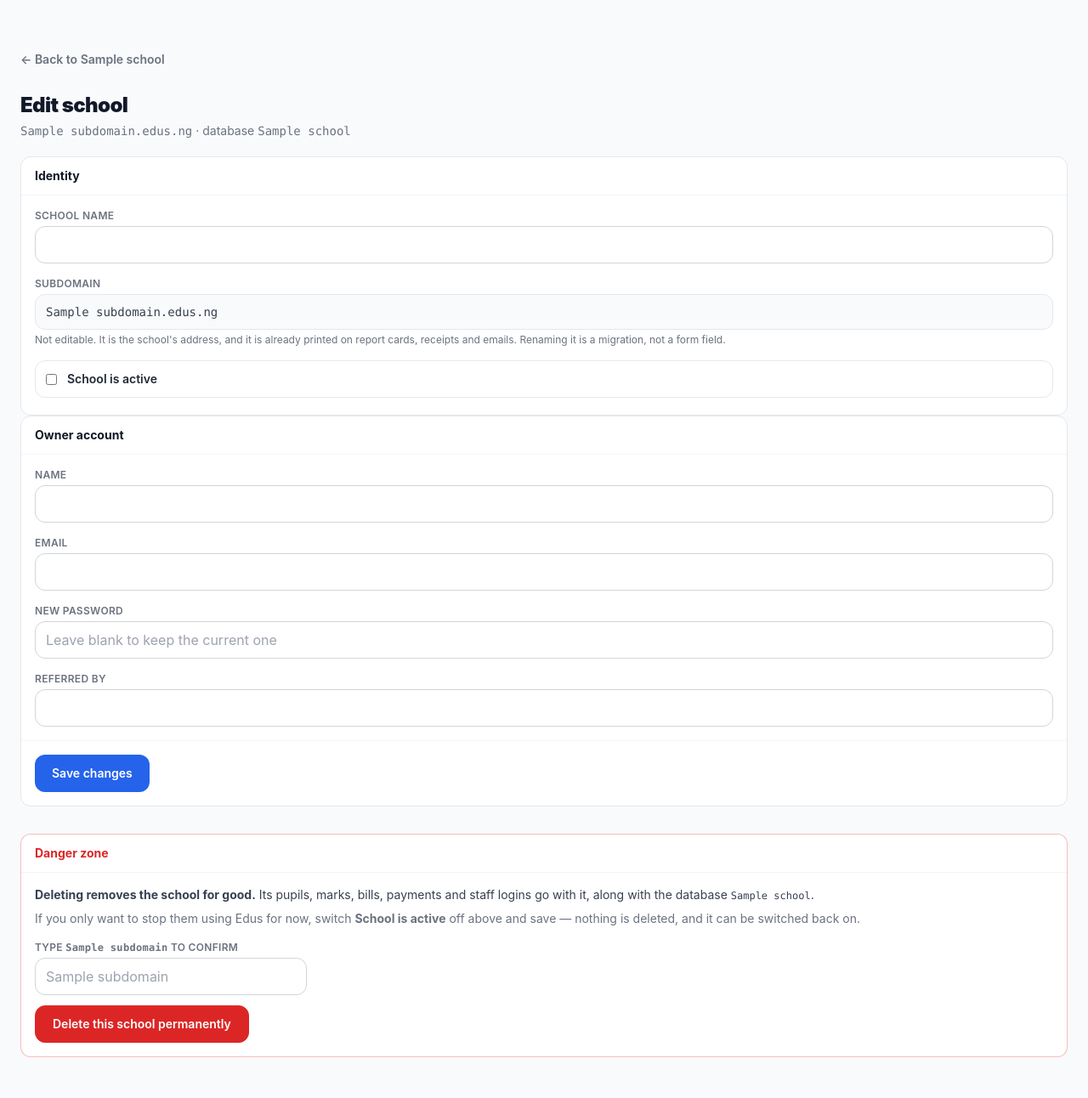
After one commit to pgcsc170531/symfony-docker-starter, a Symfony app: template templates/landlord/school/edit.html.twig in a window 1280 px wide. The commit adds this page. Shown: the whole page at 85% size. Run offline with Twig, Linux system fonts and the light colour scheme; the template is opened without the code that fills it: most values are stand-ins (such as "Sample title", 1, 10 or a date in 2020); form fields are guessed from the names that the template uses; some libraries are stand-ins or nearby versions.

Commit message:
Landlord: edit a school, and delete one
The Edit button on the schools list was href="#" and there was no edit route at
all, so it could only scroll to the top; there was no way to delete a school
either.

- /admin/school/{id}/edit with SchoolEditType: school name, active toggle, owner
  name/email, an optional new password (blank keeps the current one) and the
  referring agent. The subdomain is read-only on purpose — it is the tenant's
  address and is already printed on report cards, receipts and emails.
- Reachable from the list (card and table icon) and from the school profile.
- Delete is a POST with a CSRF token and a typed-subdomain confirmation. It
  removes the school and its subscription/wallet/credit/support/invite rows,
  then drops the tenant database; if the database user cannot drop it, the
  record is still deleted and the operator is told what is left behind rather
  than being told it worked.
- The edit screen offers deactivation as the reversible alternative.

```diff
--- /dev/null
+++ b/templates/landlord/school/edit.html.twig
@@ -0,0 +1,133 @@
+{% extends 'base.html.twig' %}
+
+{% block title %}Edit {{ school.name }}{% endblock %}
+
+{% block body %}
+<div class="px-4 py-4 sm:px-6 sm:py-6">
+
+    <a href="{{ path('landlord_school_show', {id: school.id}) }}"
+       class="mb-4 inline-flex min-h-[44px] items-center text-sm font-semibold text-ink-500 hover:text-ink-900">
+        &larr; Back to {{ school.name }}
+    </a>
+
+    <div class="mb-5">
+        <h1 class="text-xl font-black tracking-tight text-ink-900 sm:text-2xl">Edit school</h1>
+        <p class="mt-1 break-words text-sm text-ink-500">
+            <span class="font-mono">{{ school.subdomain }}.edus.ng</span>
+            · database <span class="font-mono">{{ school.databaseName }}</span>
+        </p>
+    </div>
+
+    {{ form_start(form, {attr: {class: 'space-y-4'}}) }}
+
+        {# ── Identity ──────────────────────────────────────────────────── #}
+        <div class="rounded-xl border border-ink-200 bg-white">
+            <div class="border-b border-ink-100 px-4 py-3">
+                <h2 class="text-sm font-bold text-ink-900">Identity</h2>
+            </div>
+            <div class="space-y-4 p-4">
+                <div>
+                    <label for="{{ form.name.vars.id }}" class="mb-1 block text-xs font-semibold uppercase tracking-wide text-ink-500">School name</label>
+                    {{ form_widget(form.name, {attr: {class: 'min-h-[44px] w-full rounded-lg border border-ink-300 px-3 text-base text-ink-900 focus:border-accent-500 focus:ring-accent-500'}}) }}
+                    {{ form_errors(form.name) }}
+                </div>
+
+                <div>
+                    <span class="mb-1 block text-xs font-semibold uppercase tracking-wide text-ink-500">Subdomain</span>
+                    <p class="rounded-lg border border-ink-200 bg-ink-50 px-3 py-2.5 font-mono text-sm text-ink-700">
+                        {{ school.subdomain }}.edus.ng
+                    </p>
+                    <p class="mt-1 text-xs text-ink-500">
+                        Not editable. It is the school's address, and it is already printed on report cards,
+                        receipts and emails. Renaming it is a migration, not a form field.
+                    </p>
+                </div>
+
+                <div>
+                    <label class="flex min-h-[44px] items-center gap-3 rounded-lg border border-ink-200 px-3 py-2">
+                        {{ form_widget(form.isActive, {attr: {class: 'h-5 w-5 rounded border-ink-300 text-accent-600 focus:ring-accent-500'}}) }}
+                        <span class="text-sm font-semibold text-ink-800">School is active</span>
+                    </label>
+                    <p class="mt-1 text-xs text-ink-500">{{ form.isActive.vars.help }}</p>
+                </div>
+            </div>
+        </div>
+
+        {# ── Owner account ─────────────────────────────────────────────── #}
+        <div class="rounded-xl border border-ink-200 bg-white">
+            <div class="border-b border-ink-100 px-4 py-3">
+                <h2 class="text-sm font-bold text-ink-900">Owner account</h2>
+            </div>
+            <div class="space-y-4 p-4">
+                <div>
+                    <label for="{{ form.principalName.vars.id }}" class="mb-1 block text-xs font-semibold uppercase tracking-wide text-ink-500">Name</label>
+                    {{ form_widget(form.principalName, {attr: {class: 'min-h-[44px] w-full rounded-lg border border-ink-300 px-3 text-base text-ink-900 focus:border-accent-500 focus:ring-accent-500'}}) }}
+                    {{ form_errors(form.principalName) }}
+                </div>
+                <div>
+                    <label for="{{ form.principalEmail.vars.id }}" class="mb-1 block text-xs font-semibold uppercase tracking-wide text-ink-500">Email</label>
+                    {{ form_widget(form.principalEmail, {attr: {class: 'min-h-[44px] w-full rounded-lg border border-ink-300 px-3 text-base text-ink-900 focus:border-accent-500 focus:ring-accent-500'}}) }}
+                    {% if form.principalEmail.vars.help %}<p class="mt-1 text-xs text-ink-500">{{ form.principalEmail.vars.help }}</p>{% endif %}
+                    {{ form_errors(form.principalEmail) }}
+                </div>
+                <div>
+                    <label for="{{ form.newPassword.vars.id }}" class="mb-1 block text-xs font-semibold uppercase tracking-wide text-ink-500">New password</label>
+                    {{ form_widget(form.newPassword, {attr: {class: 'min-h-[44px] w-full rounded-lg border border-ink-300 px-3 text-base text-ink-900 focus:border-accent-500 focus:ring-accent-500', placeholder: 'Leave blank to keep the current one'}}) }}
+                    {% if form.newPassword.vars.help %}<p class="mt-1 text-xs text-ink-500">{{ form.newPassword.vars.help }}</p>{% endif %}
+                    {{ form_errors(form.newPassword) }}
+                </div>
+                <div>
+                    <label for="{{ form.agent.vars.id }}" class="mb-1 block text-xs font-semibold uppercase tracking-wide text-ink-500">Referred by</label>
+                    {{ form_widget(form.agent, {attr: {class: 'min-h-[44px] w-full rounded-lg border border-ink-300 bg-white px-3 text-base text-ink-900 focus:border-accent-500 focus:ring-accent-500'}}) }}
+                    {{ form_errors(form.agent) }}
+                </div>
+            </div>
+            <div class="border-t border-ink-100 p-4">
+                <button type="submit"
+                        class="inline-flex min-h-[44px] w-full items-center justify-center rounded-lg bg-accent-600 px-5 text-sm font-semibold text-white hover:bg-accent-700 sm:w-auto">
+                    Save changes
+                </button>
+            </div>
+        </div>
+
+    {{ form_end(form) }}
+
+    {# ── Danger zone ───────────────────────────────────────────────────── #}
+    <div class="mt-8 rounded-xl border border-failed/30 bg-white">
+        <div class="border-b border-ink-100 px-4 py-3">
+            <h2 class="text-sm font-bold text-failed">Danger zone</h2>
+        </div>
+        <div class="p-4">
+            <p class="text-sm text-ink-700">
+                <strong>Deleting removes the school for good.</strong> Its pupils, marks, bills, payments and staff logins
+                go with it, along with the database
+                <span class="font-mono text-xs">{{ school.databaseName }}</span>.
+            </p>
+            <p class="mt-2 text-sm text-ink-500">
+                If you only want to stop them using Edus for now, switch <strong>School is active</strong> off above and save —
+                nothing is deleted, and it can be switched back on.
+            </p>
+
+            <form method="post" action="{{ path('landlord_school_delete', {id: school.id}) }}"
+                  class="mt-4 space-y-3"
+                  onsubmit="return confirm('Delete {{ school.name|e('js') }} permanently? This cannot be undone.');">
+                <input type="hidden" name="_token" value="{{ csrf_token('delete_school_' ~ school.id) }}">
+
+                <div>
+                    <label for="confirm_subdomain" class="mb-1 block text-xs font-semibold uppercase tracking-wide text-ink-500">
+                        Type <span class="font-mono normal-case">{{ school.subdomain }}</span> to confirm
+                    </label>
+                    <input id="confirm_subdomain" name="confirm_subdomain" type="text" autocomplete="off"
+                           placeholder="{{ school.subdomain }}"
+                           class="min-h-[44px] w-full rounded-lg border border-ink-300 px-3 text-base text-ink-900 focus:border-failed focus:ring-failed/30 sm:max-w-xs">
+                </div>
+
+                <button type="submit"
+                        class="inline-flex min-h-[44px] w-full items-center justify-center rounded-lg border border-failed bg-failed px-5 text-sm font-semibold text-white hover:opacity-90 sm:w-auto">
+                    Delete this school permanently
+                </button>
+            </form>
+        </div>
+    </div>
+</div>
+{% endblock %}
```
Also changed, not shown: src/Controller/Landlord/SchoolController.php (+125 -0 lines), src/Form/SchoolEditType.php (added, +67 -0 lines), templates/landlord/school/index.html.twig (+4 -3 lines), templates/landlord/school/show.html.twig (+7 -0 lines).
